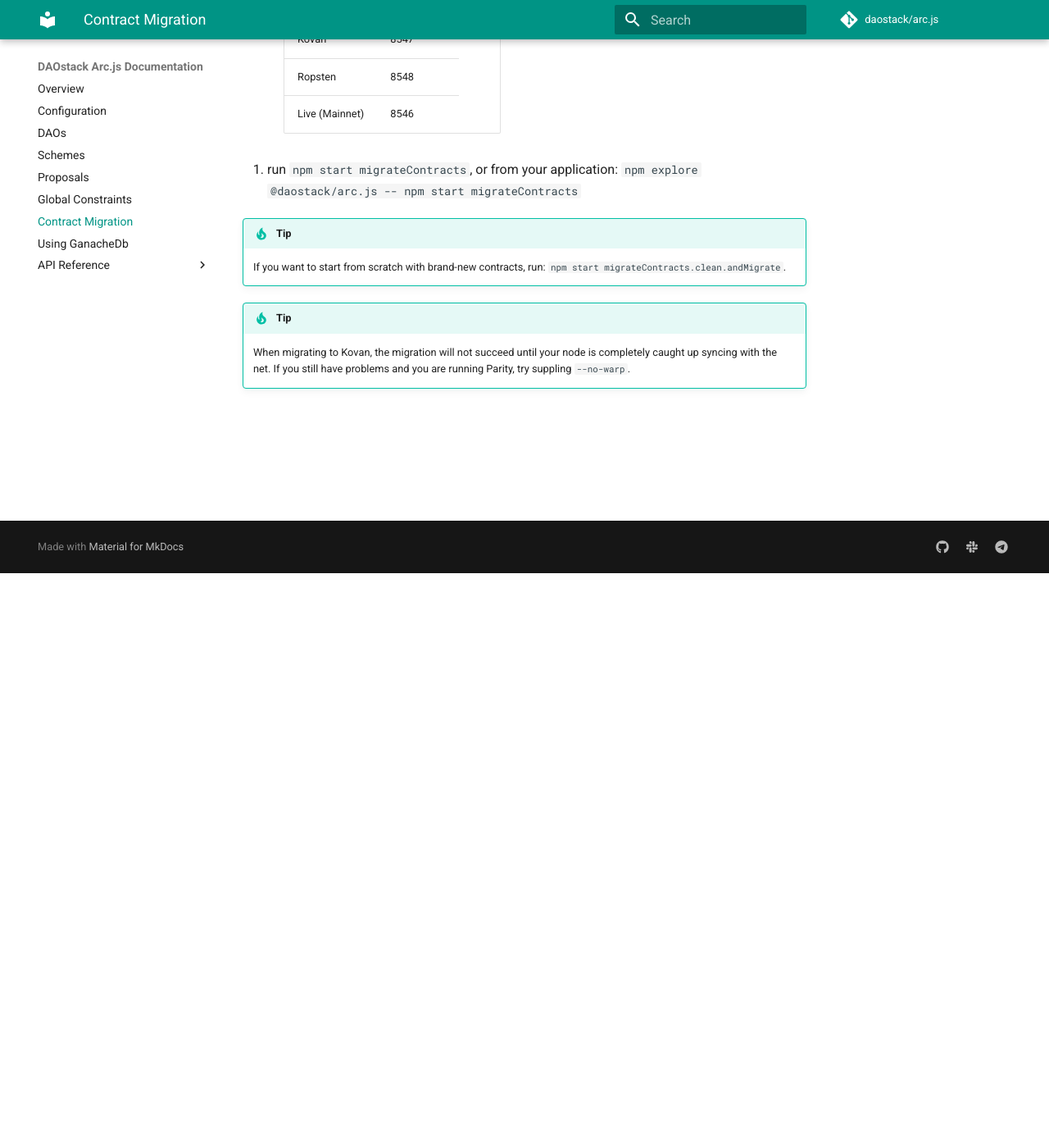
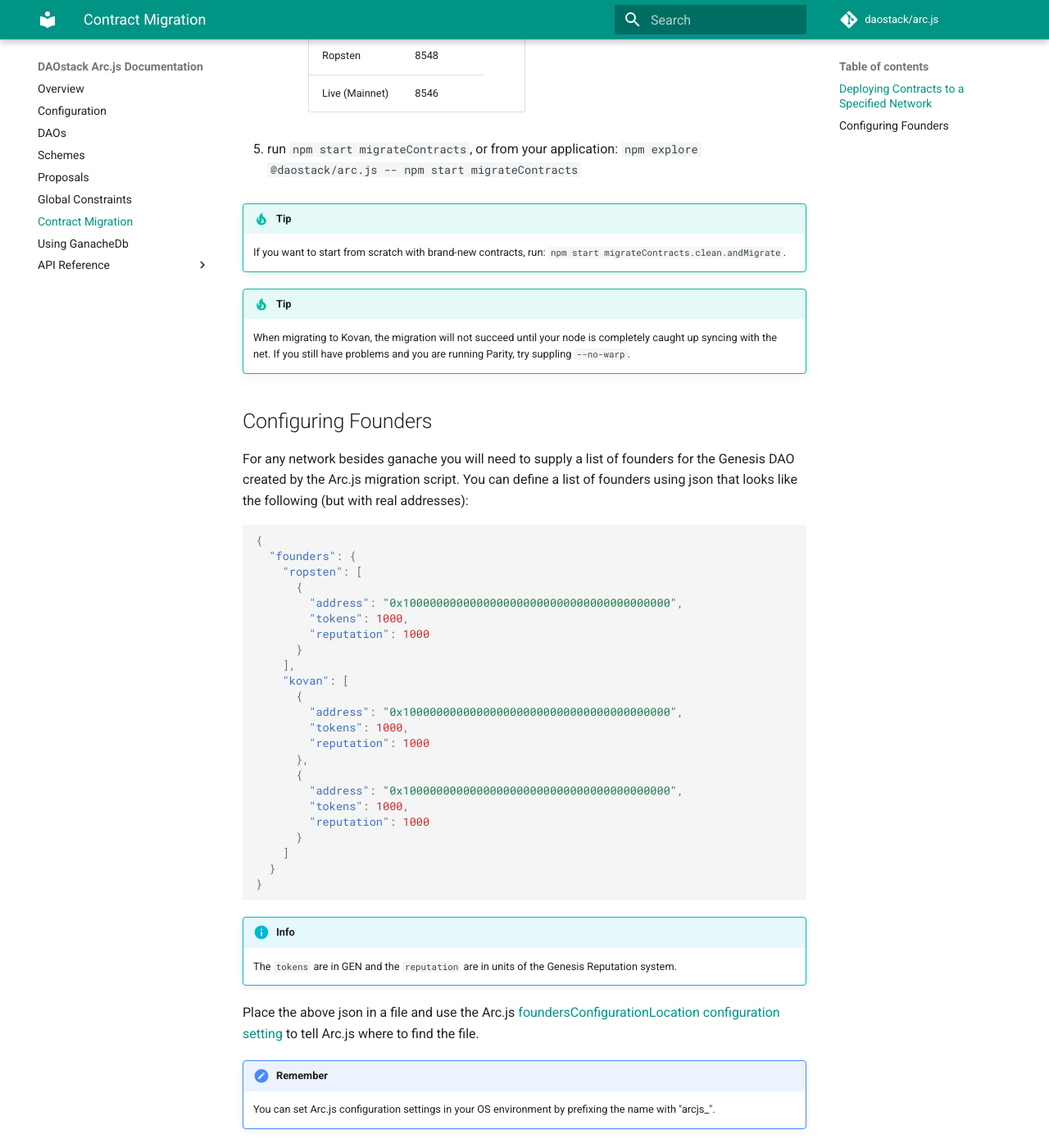
Before and after one commit to daostack/arc.js_legacy, an MkDocs documentation site: the page built from docs/Migration.md, in a window 1280 px wide and 1400 px high, scrolled down 701 px. Shown: the whole window at 82% size. Built offline with MkDocs 1.6.1 and Material for MkDocs 9.7.7, drawn with Linux system fonts in a browser that asks for light colours; comment, search, counter and statistics services are not loaded; old or Windows-style settings are respelled for this version of MkDocs; some of the changed text lies outside the part shown.

Commit message:
added foundersConfigurationLocation config setting

````diff
--- a/docs/Configuration.md
+++ b/docs/Configuration.md
@@ -1,17 +1,14 @@
 # Configuring Arc.js
 The default configuration settings for Arc.js can be found in its `config/default.json` file.  Here is a description of the settings:
 
+**autoApproveTokenTransfers**
+Automatically approve token transfers for operations that require the sender pay tokens to the scheme.  Examples: [VestingScheme.create](api/classes/VestingSchemeWrapper#create), [GenesisProtocol.stake](api/classes/GenesisProtocolWrapper#stake), and [ContributionReward.proposeContributionReward](api/classes/ContributionRewardWrapper#proposeContributionReward).  Default is true.
+
 **defaultVotingMachine**
-  The voting machine used by default by `Dao.new` when creating new DAOs.  Default is "AbsoluteVote".
+The voting machine used by default by `Dao.new` when creating new DAOs.  Default is "AbsoluteVote".
 
-**network**
-Name of the blockchain network used during Arc contract migration.  Other information like url and port come from Arc.js's truffle.js file.  Default is "ganache".
-
-**providerUrl**
-The url to use when connecting to the blockchain network at runtime.  Default is http://127.0.0.1.
-
-**providerPort**
-The port to use when connecting to the blockchain network at runtime.  Default is 8545.
+**foundersConfigurationLocation**
+The location of a custom founders json configuration file, including the name of the file.  The default points to `founders.json` located in arc.js/migrations which defines default founders for ganache. If the value is given as a relative path, then it must be relative to arc.js/dist/migrations.  Refer here for [more about how to define founders](Migration).
 
 **logLevel**
 The level of logging.  Default is 9 (error | info).  The available log levels, which may be combined, are:
@@ -24,6 +21,14 @@ The level of logging.  Default is 9 (error | info).  The available log levels, w
   error = 8
   all = 15
   ```
+**network**
+Name of the blockchain network used during Arc contract migration.  Other information like url and port come from Arc.js's truffle.js file.  Default is "ganache".
+
+**providerPort**
+The port to use when connecting to the blockchain network at runtime.  Default is 8545.
+
+**providerUrl**
+The url to use when connecting to the blockchain network at runtime.  Default is http://127.0.0.1.
 
 ### Obtain a configuration setting at runtime
 
--- a/docs/Migration.md
+++ b/docs/Migration.md
@@ -1,21 +1,26 @@
-# Deploying Contracts to a Specified Network
+# Migrations
+
+## Deploying Contracts to a Specified Network
 
 To deploy contracts to a specified network, follow these steps:
 
 1. Set the environment variable `arcjs_network` to the name of the network ("ganache", "kovan", "ropsten", "live"). The default is "ganache".  Truffle will use this setting to find the specified settings in truffle.js in the Arc.js package.  The migration script will also use this setting just to feedback to you which network truffle is using.
-2. The migration script will use the gas settings defined in the Arc.js file `/gasLimits.js`.  The gas limit when migrating/creating Daos is computed dynamically as a function of the number of founders.
-3. Make sure that `/migrations/founders.json` in the Arc.js package folder has an entry for your test network with the founders to add to the Genesis DAO.  Founders for ganache and kovan are already contained, though note that the kovan founders are used by DAOstack -- you might want to change those.
+
+2. The migration script will use the gas settings defined in the Arc.js file `arc.js/gasLimits.js`.  The gas limit when migrating/creating Daos is computed dynamically as a function of the number of founders.
+
+3. Provide a list of founders. Refer here on [configuring founders](#configuring-founders).
+
 4. Make sure you have your testnet running and listening on the right port.
 
-   For safety, truffle.js specifies a different HTTP port for each network.  You will need to make sure that the testnet you are using is listening on that port.  The port values are:
+      For safety, truffle.js specifies a different HTTP port for each network.  You will need to make sure that the testnet you are using is listening on that port.  The port values are:
 
-<table style="margin-left:2.5rem">
-<tr style="text-align:left"><th>Network</th><th>Port</th></tr>
-<tr><td>Ganache</td><td>8545</td></tr>
-<tr><td>Kovan</td><td>8547</td></tr>
-<tr><td>Ropsten</td><td>8548</td></tr>
-<tr><td>Live (Mainnet)</td><td>8546</td></tr>
-</table>
+      <table style="margin-left:2.5rem">
+      <tr style="text-align:left"><th>Network</th><th>Port</th></tr>
+      <tr><td>Ganache</td><td>8545</td></tr>
+      <tr><td>Kovan</td><td>8547</td></tr>
+      <tr><td>Ropsten</td><td>8548</td></tr>
+      <tr><td>Live (Mainnet)</td><td>8546</td></tr>
+      </table>
 
 5. run `npm start migrateContracts`, or from your application: `npm explore @daostack/arc.js -- npm start migrateContracts`
 
@@ -24,3 +29,41 @@ To deploy contracts to a specified network, follow these steps:
 
 !!! tip
     When migrating to Kovan, the migration will not succeed until your node is completely caught up syncing with the net.  If you still have problems and you are running Parity, try suppling `--no-warp`.
+
+## Configuring Founders
+
+For any network besides ganache you will need to supply a list of founders for the Genesis DAO created by the Arc.js migration script.  You can define a list of founders using json that looks like the following (but with real addresses):
+
+```json
+{
+  "founders": {
+    "ropsten": [
+      {
+        "address": "0x1000000000000000000000000000000000000000",
+        "tokens": 1000,
+        "reputation": 1000
+      }
+    ],
+    "kovan": [
+      {
+        "address": "0x1000000000000000000000000000000000000000",
+        "tokens": 1000,
+        "reputation": 1000
+      },
+      {
+        "address": "0x1000000000000000000000000000000000000000",
+        "tokens": 1000,
+        "reputation": 1000
+      }
+    ]
+  }
+}
+```
+
+!!! info
+    The `tokens` are in GEN and the `reputation` are in units of the Genesis Reputation system.
+
+Place the above json in a file and use the Arc.js [foundersConfigurationLocation configuration setting](Configuration) to tell Arc.js where to find the file.
+
+!!! note "Remember"
+    You can set Arc.js configuration settings in your OS environment by prefixing the name with "arcjs_".
````
Also changed, not shown: 6 other files.
